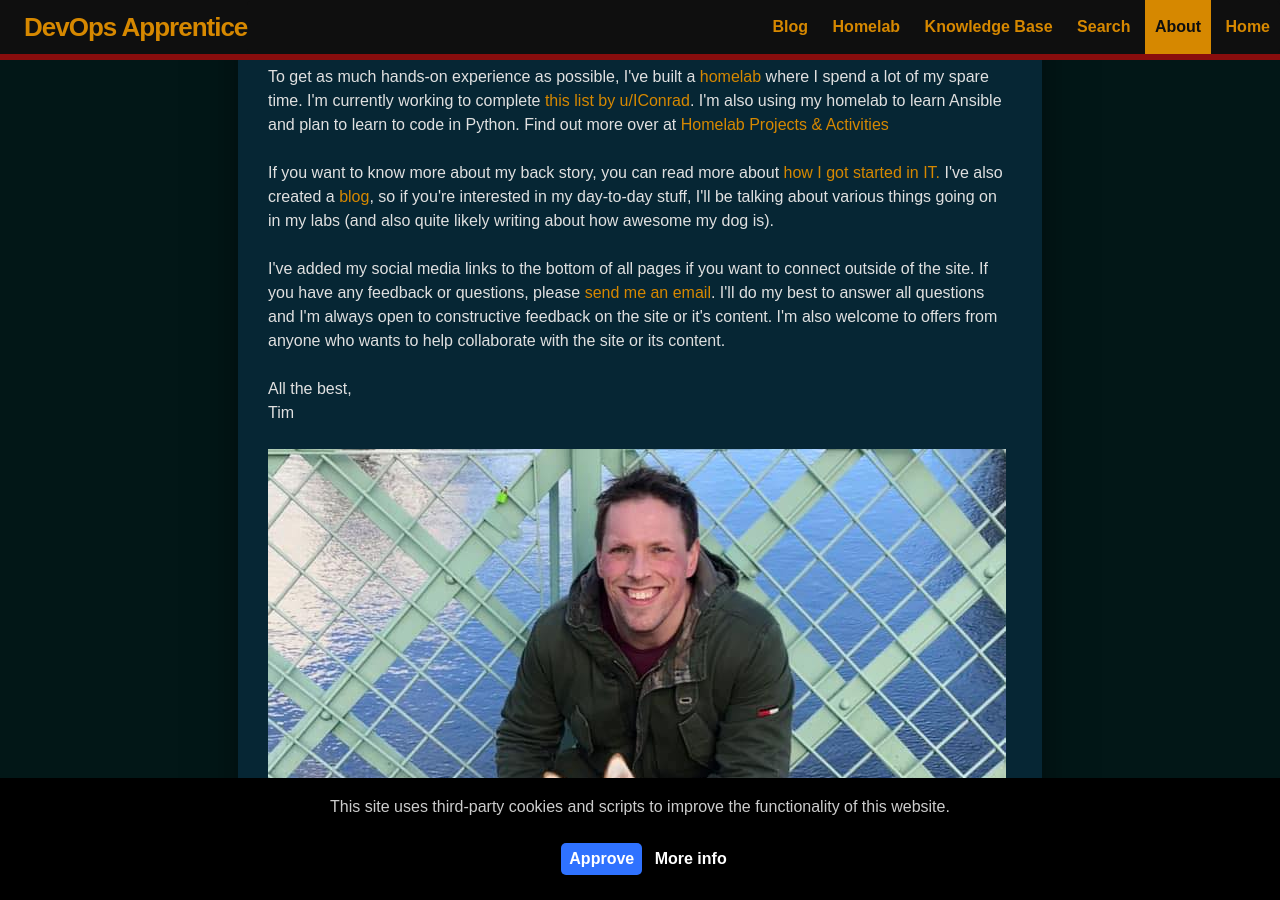
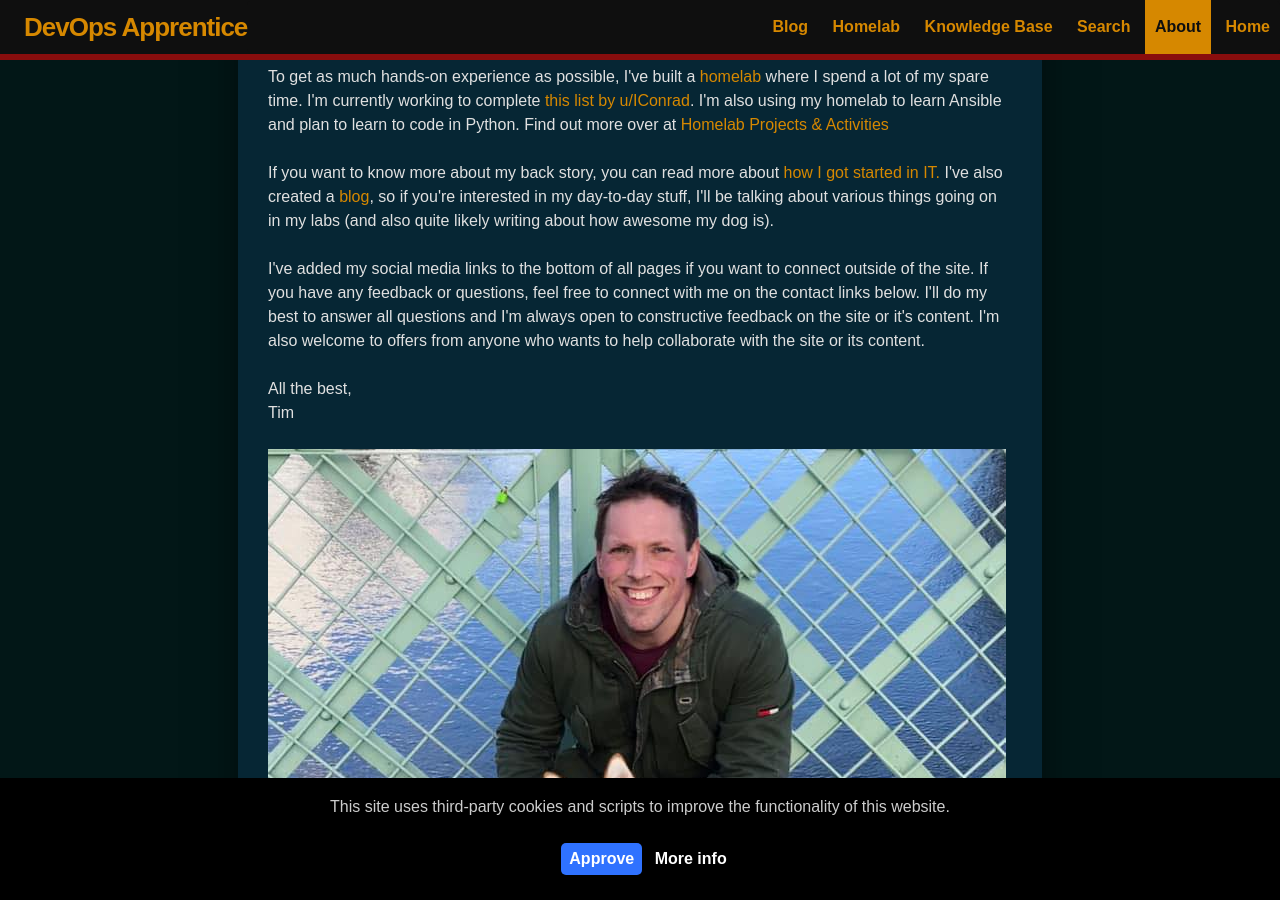
Before and after one commit to tic0uk/devopsapprentice.com, a Jekyll site: the page built from _pages/40_about.markdown, in a window 1280 px wide and 900 px high, scrolled down 609 px. Built offline with Jekyll 4.4.1, drawn with Linux system fonts in a browser that asks for light colours.

Commit message:
Update 40_about.markdown

```diff
--- a/_pages/40_about.markdown
+++ b/_pages/40_about.markdown
@@ -27,7 +27,7 @@
 If you want to know more about my back story, you can read more about  <a href="/mystory/part1">how I got started in IT.</a> I've also created a <a href="/blog/">blog</a>, so if you're interested in my day-to-day
 stuff, I'll be talking about various things going on in my labs (and also quite likely writing about how awesome my dog is).
 <br><br>
-I've added my social media links to the bottom of all pages if you want to connect outside of the site. If you have any feedback or questions, please <a href="mailto:info@devopsapprentice.com">send me an email</a>. I'll do my best to answer all questions and I'm always open to constructive feedback on the site or it's content. I'm also welcome to offers from anyone who wants to help collaborate with the site or its
+I've added my social media links to the bottom of all pages if you want to connect outside of the site. If you have any feedback or questions, feel free to connect with me on the contact links below. I'll do my best to answer all questions and I'm always open to constructive feedback on the site or it's content. I'm also welcome to offers from anyone who wants to help collaborate with the site or its
 content.
 <br><br>
 All the best,<br>
```
